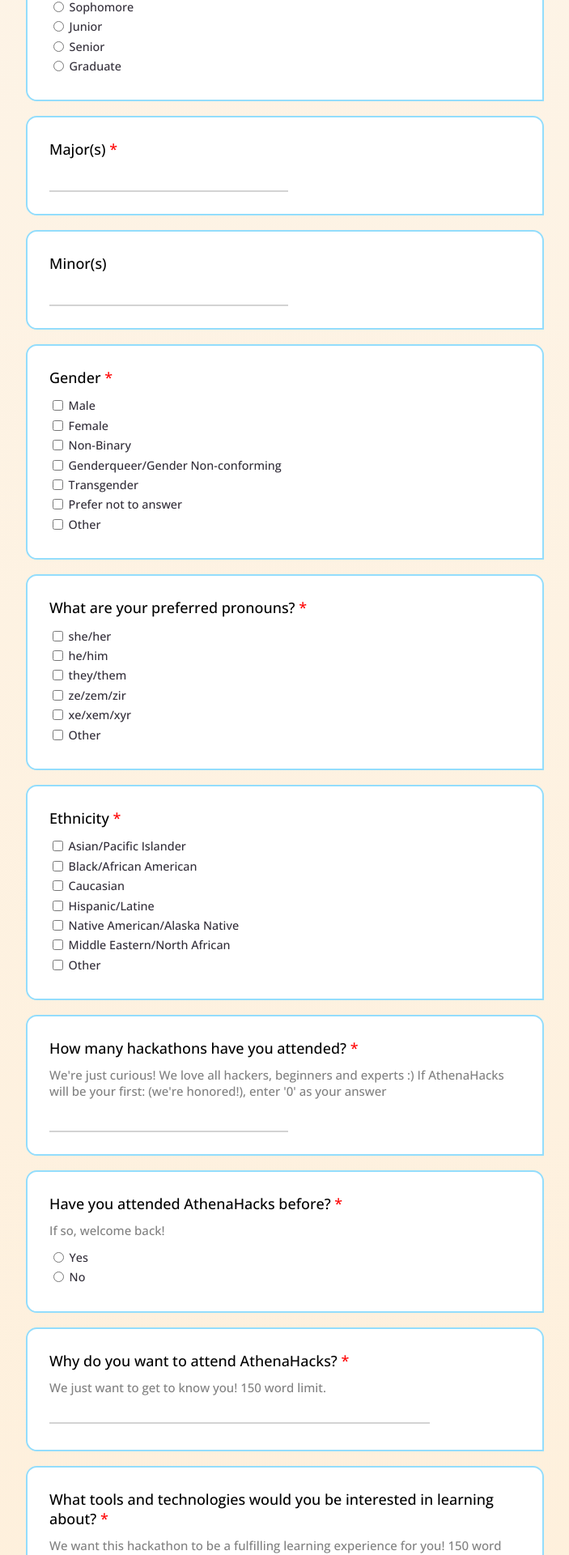
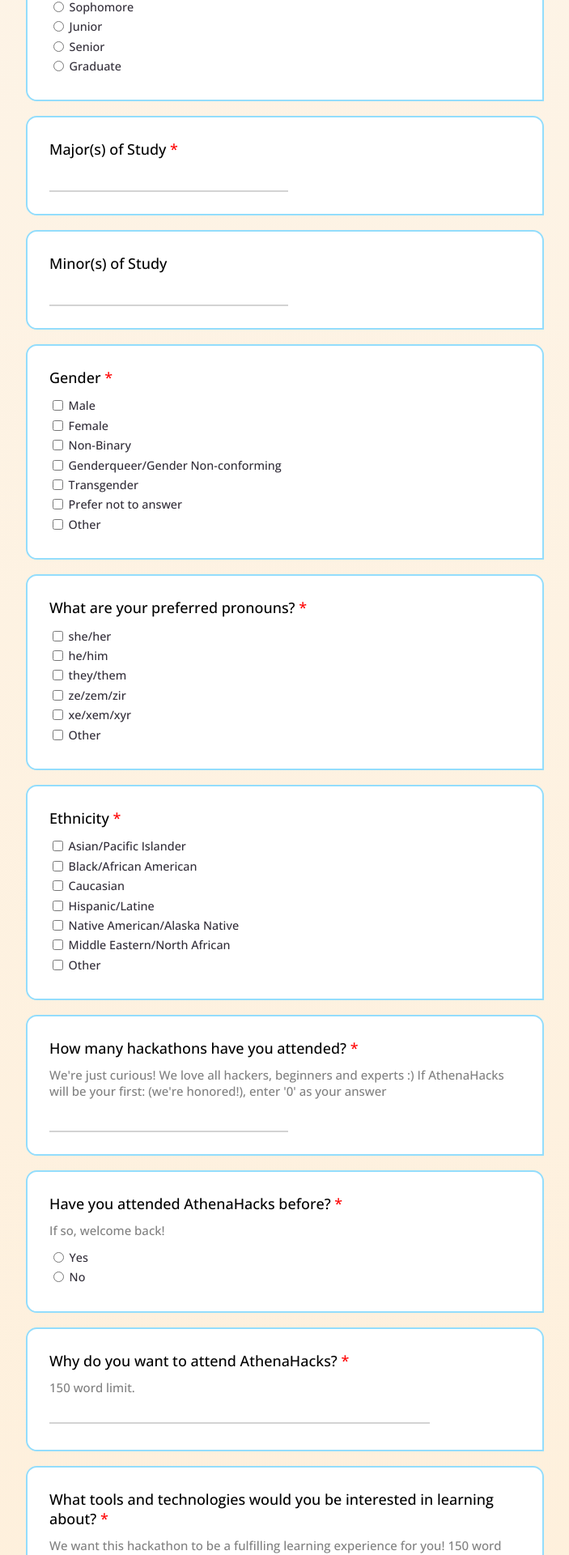
Before and after one commit to athenahacks/AthenaHacks2026, a SvelteKit app: page /apply-hacker in a window 1280 px wide. Shown: the part 2097-4017 px from the top of the page at 81% size, without its empty margins (288-991 px from the left). Built offline with nearby package versions, Linux system fonts and the light colour scheme; no server answers.

Commit message:
Small language nits to improve the application.

```diff
--- a/src/routes/apply-hacker/+page.svelte
+++ b/src/routes/apply-hacker/+page.svelte
@@ -174,14 +174,14 @@
 
 	<div class="form_question">
 		<label for="majors">
-			<p>Major(s) <em class="required">*</em></p>
+			<p>Major(s) of Study <em class="required">*</em></p>
 			<input name="majors" id="majors" type="text" required />
 		</label>
 	</div>
 
 	<div class="form_question">
 		<label for="minors">
-			<p>Minor(s)</p>
+			<p>Minor(s) of Study</p>
 			<input name="minors" id="minors" type="text" />
 		</label>
 	</div>
@@ -371,7 +371,7 @@
 		<label for="why_athenahacks_essay">
 			<p>
 				Why do you want to attend AthenaHacks? <em class="required">*</em><br /><small
-					>We just want to get to know you! 150 word limit.</small
+					>150 word limit.</small
 				>
 			</p>
 			<textarea
```
